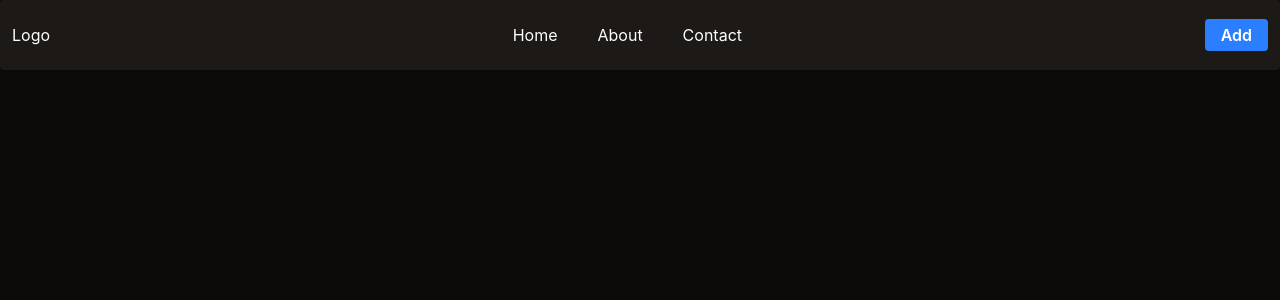
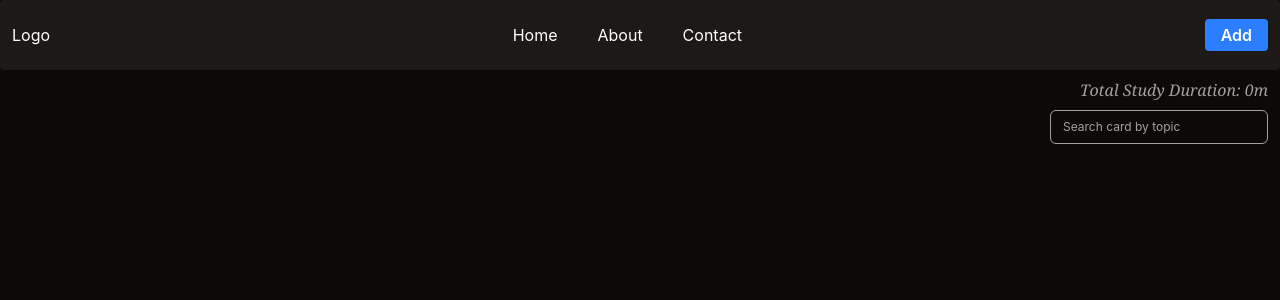
Before and after one commit to Brahmanaman/Study-Session-Planner, a React (Vite) app: page / in a window 1280 px wide. Shown: the top 300 px of the page. Built offline with nearby package versions, Linux system fonts and the light colour scheme.

Commit message:
added filter and total study duration

```diff
--- a/src/App.jsx
+++ b/src/App.jsx
@@ -1,4 +1,4 @@
-import React, { useContext, useState } from "react";
+import React, { useContext, useEffect, useState } from "react";
 import Header from "./components/Header";
 import SessionForm from "./components/SessionForm";
 import SessionCard from "./components/SessionCard";
@@ -6,15 +6,50 @@ import { context } from "./context/SessionContext";
 
 export const App = () => {
   let [toggle, setToggle] = useState(false);
-  let { session } = useContext(context);
+  let { session, filteredSession, setFilteredSession } = useContext(context);
+  let [totalHours, setTotalHours] = useState(null);
+
+  useEffect(() => {
+    const totalMinutes = filteredSession?.reduce((acc, data) => {
+      return acc + (Number(data.duration) || 0)
+    }, 0)
+
+    const hours = Math.floor(totalMinutes / 60);
+    const minutes = totalMinutes % 60;
+
+    if (hours == 0) {
+      setTotalHours(`${minutes}m`);
+    }
+    else {
+      setTotalHours(`${hours}h ${minutes}m`);
+    }
+  }, [filteredSession])
+
+  const seachCard = (value) => {
+    if (!value) {
+      setFilteredSession(session);
+      return;
+    }
+    let filteredData = session.filter((data) =>
+      data.topic?.toLowerCase().includes(value.toLowerCase())
+    );
+    setFilteredSession(filteredData)
+  }
+
 
   return (
     <>
       <div className="bg-stone-950 h-screen w-full">
         <Header setToggle={setToggle} />
+        <div className="px-3 py-2 w-full text-end">
+          <p className="mb-2 text-stone-400 italic font-serif">Total Study Duration: {totalHours}</p>
+          <input
+            onChange={(e) => seachCard(e.target.value)}
+            className="border border-stone-400 py-2 px-3 rounded-md placeholder:text-stone-400 outline-none text-xs" type="text" placeholder="Search card by topic" />
+        </div>
         <div className="px-3 mt-5 flex flex-wrap gap-5">
-          {session &&
-            session.map((data, index) => {
+          {filteredSession &&
+            filteredSession.map((data, index) => {
               return (
                 <SessionCard key={index} data={data} setToggle={setToggle} />
               );
--- a/src/components/Header.jsx
+++ b/src/components/Header.jsx
@@ -3,7 +3,7 @@ import React from "react";
 const Header = ({ setToggle }) => {
   return (
     <>
-      <div className="h-[70px]">
+      <div className="h-17.5">
         <div className="flex items-center justify-between bg-stone-900 px-3 rounded h-full">
           <h1>Logo</h1>
           <div>
--- a/src/context/SessionContext.jsx
+++ b/src/context/SessionContext.jsx
@@ -3,8 +3,9 @@ import React, { Children, createContext, useState } from "react";
 export const context = createContext();
 
 const SessionContext = ({ children }) => {
-  let [session, setSession] = useState([]);
+  let [session, setSession] = useState(JSON.parse(localStorage.getItem("sessionData")) || []);
   let [insertSession, setInsertSession] = useState(null);
+  const [filteredSession, setFilteredSession] = useState(session);
 
   const addSession = (sessionObj) => {
     //edit
@@ -12,14 +13,19 @@ const SessionContext = ({ children }) => {
       let updatedData = session.map((x) => {
         return x.id == sessionObj.id ? { ...x, ...sessionObj } : x;
       });
-      console.log(updatedData);
       setSession(updatedData);
+      setFilteredSession(updatedData);
       setInsertSession(null);
+      localStorage.setItem("sessionData", JSON.stringify(updatedData))
     }
     //add
     else {
+      let data = [...session, sessionObj]
+      localStorage.setItem("sessionData", JSON.stringify(data))
       setSession((prev) => [...prev, sessionObj]);
+      setFilteredSession((prev) => [...prev, sessionObj]);
     }
+
   };
 
   const deleteSession = (id) => {
@@ -27,6 +33,7 @@ const SessionContext = ({ children }) => {
       return data.id != id;
     });
     setSession(result);
+    localStorage.setItem("sessionData", JSON.stringify(result))
   };
 
   return (
@@ -38,6 +45,8 @@ const SessionContext = ({ children }) => {
         insertSession,
         session,
         deleteSession,
+        filteredSession,
+        setFilteredSession
       }}
     >
       {children}
```
